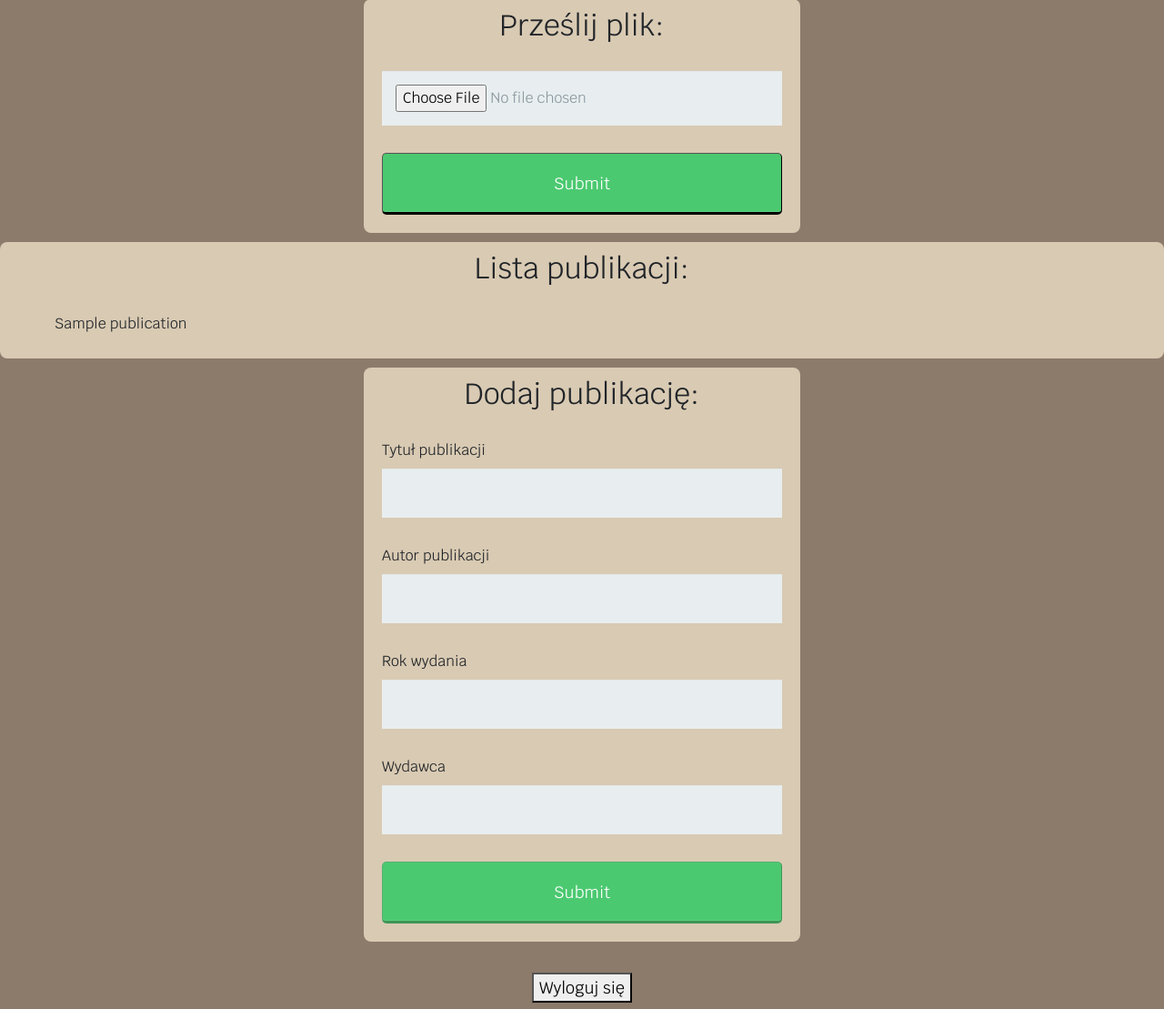
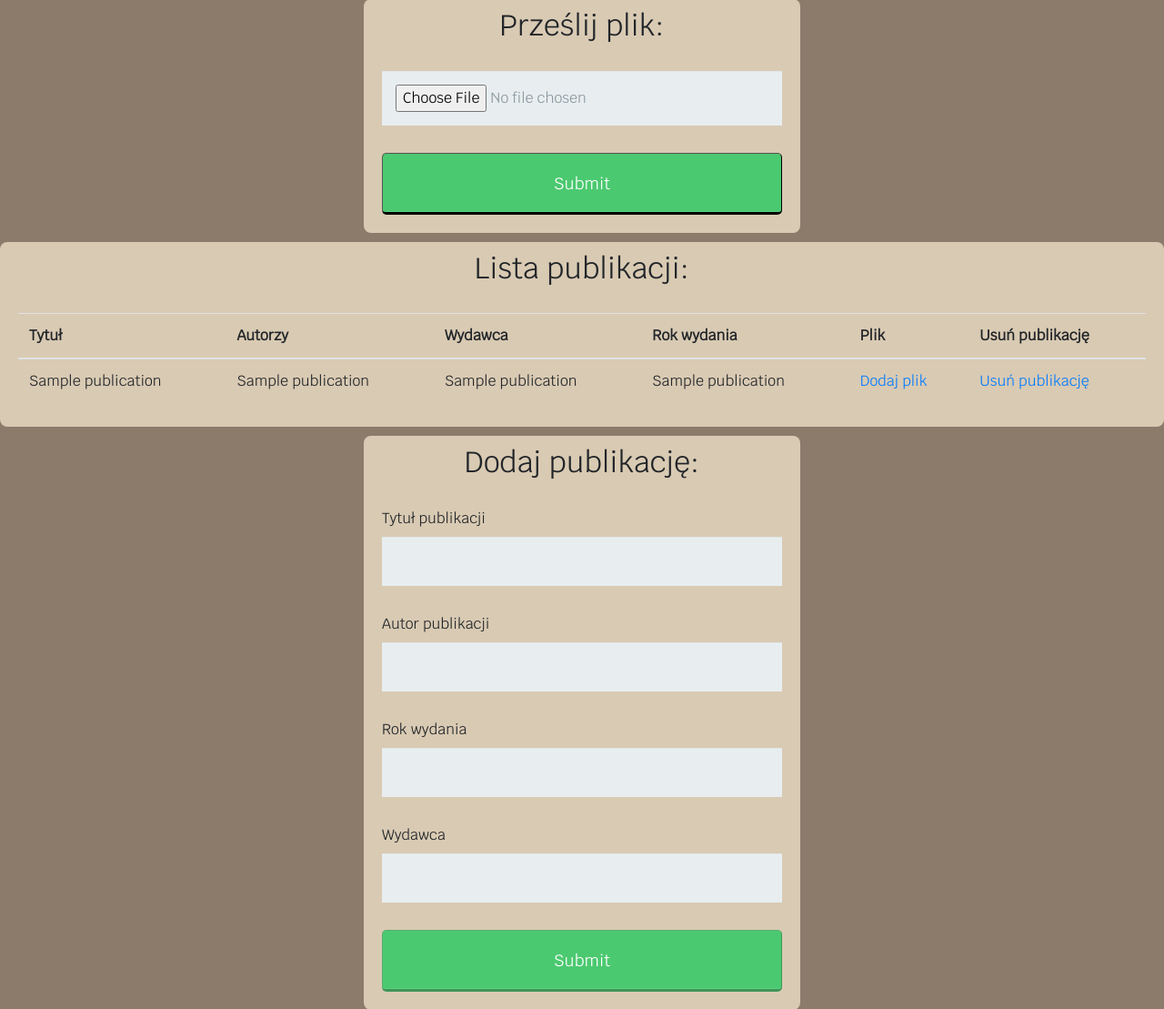
Before and after one commit to maciekkoz98/Webowka-P2, a Flask app: template web/templates/list.html in a window 1280 px wide. Shown: the part 217-1326 px from the top of the page at 91% size. Run offline with Flask 2, Linux system fonts and the light colour scheme; the template is opened without the code that fills it: most values are stand-ins (such as "Sample title", 1, 10 or a date in 2020); parts of the project's set-up code (start-up, migrations or seed data) failed here and were passed over; some libraries are stand-ins or nearby versions.

Commit message:
table view at web draft

```diff
--- a/API/app.py
+++ b/API/app.py
@@ -39,6 +39,7 @@ def handle_pubs():
             if redis_db.exists(username) and redis_db.get(username).decode() == password:
                 id = redis_db.llen("publications:_+" + username)
                 id = str(id)
+                # TODO zapamiętające się id!
                 redis_db.rpush("publications:_+" + username,
                                title + ":_+" + id)
                 redis_db.set("publications:_+" + username + ":_+" + id,
--- a/web/app.py
+++ b/web/app.py
@@ -81,11 +81,15 @@ def files():
         api_url = get_api_url(session_id_user_redis)
         publications = requests.get(api_url).json()
         publications = publications["publications"]
+        publications = prepare_publications(publications)
+        API = "https://filesapi.company.com/publications/"
+        username = session_id_user_redis[0]
+        password = redis_instance.get(username).decode()
         # TODO prezentacja publikacji
-
+        # return(f"{publications[1]}", 200)
         return render_template("list.html", filelist=fileslist, publications=publications,
                                FILE=FILE, upload_token=upload_token,
-                               download_token=download_token, WEB=WEB)
+                               download_token=download_token, WEB=WEB, API=API, username=username, password=password)
     else:
         return redirect("/login")
 
@@ -95,6 +99,12 @@ def get_api_url(session_id_user):
     user = session_id_user[0]
     password = redis_instance.get(user).decode()
     return url + "?username=" + user + "&password=" + password
+
+
+def prepare_publications(publications):
+    for i in range(0, len(publications)):
+        publications[i] = publications[i].split(":_+")
+    return publications
 
 
 @app.route('/callback')
--- a/web/templates/list.html
+++ b/web/templates/list.html
@@ -35,13 +35,36 @@
 </form>
 <div class="list">
     <h2>Lista publikacji:</h2>
-    {% block books %}
-    <ul>
-        {% for publication in publications %}
-            <li>{{publication}}</li>
-        {% endfor %}
-    </ul>
-    {% endblock %}
+    <table class="table">
+        <thead>
+            <tr>
+                <th scope="col">Tytuł</th>
+                <th scope="col">Autorzy</th>
+                <th scope="col">Wydawca</th>
+                <th scope="col">Rok wydania</th>
+                <th scope="col">Plik</th>
+                <th scope="col">Usuń publikację</th>
+            </tr>
+        </thead>
+        <tbody>
+            {% block books %}
+            {% for publication in publications %}
+            <tr>
+                <td>{{publication[1]}}</td>
+                <td>{{publication[2]}}</td>
+                <td>{{publication[3]}}</td>
+                <td>{{publication[4]}}</td>
+                {% if publication[5] %}
+                <td><a href={{publication[5]}}>nazwa_pliku</a> <a href={{publication[6]}}>Usuń plik</a></td>
+                {% else %}
+                <td><a href="/addFileToPub">Dodaj plik</a></td>
+                {% endif %}
+                <td><a href="{{API}}delete/{{publication[0]}}?username={{username}}&password={{password}}">Usuń publikację</a></td>
+            </tr>
+            {% endfor %}
+            {% endblock %}
+        </tbody>
+    </table>
 </div>
 <div>
     <form name="addPubForm" action="/addPub" form method="POST">
```
